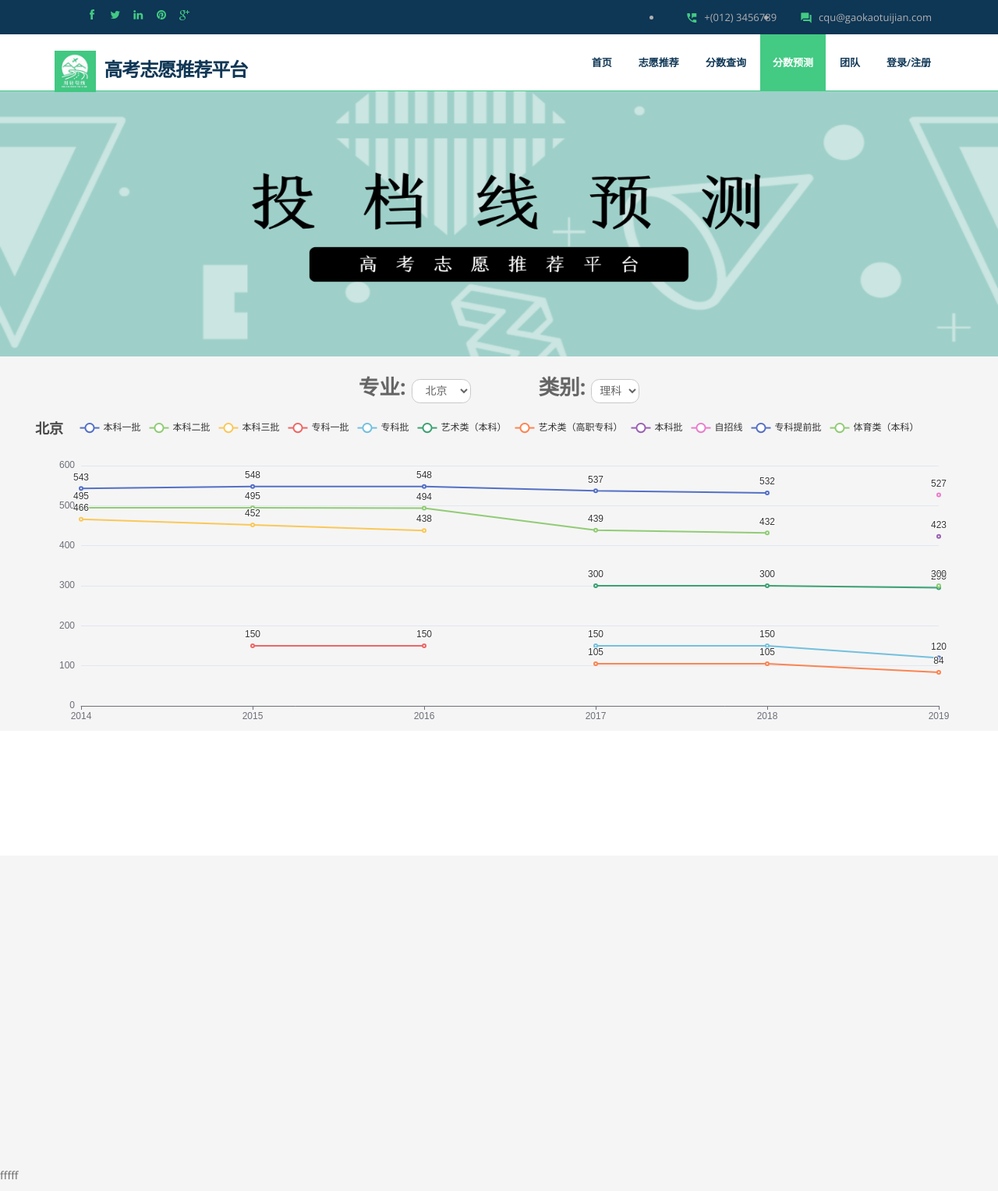
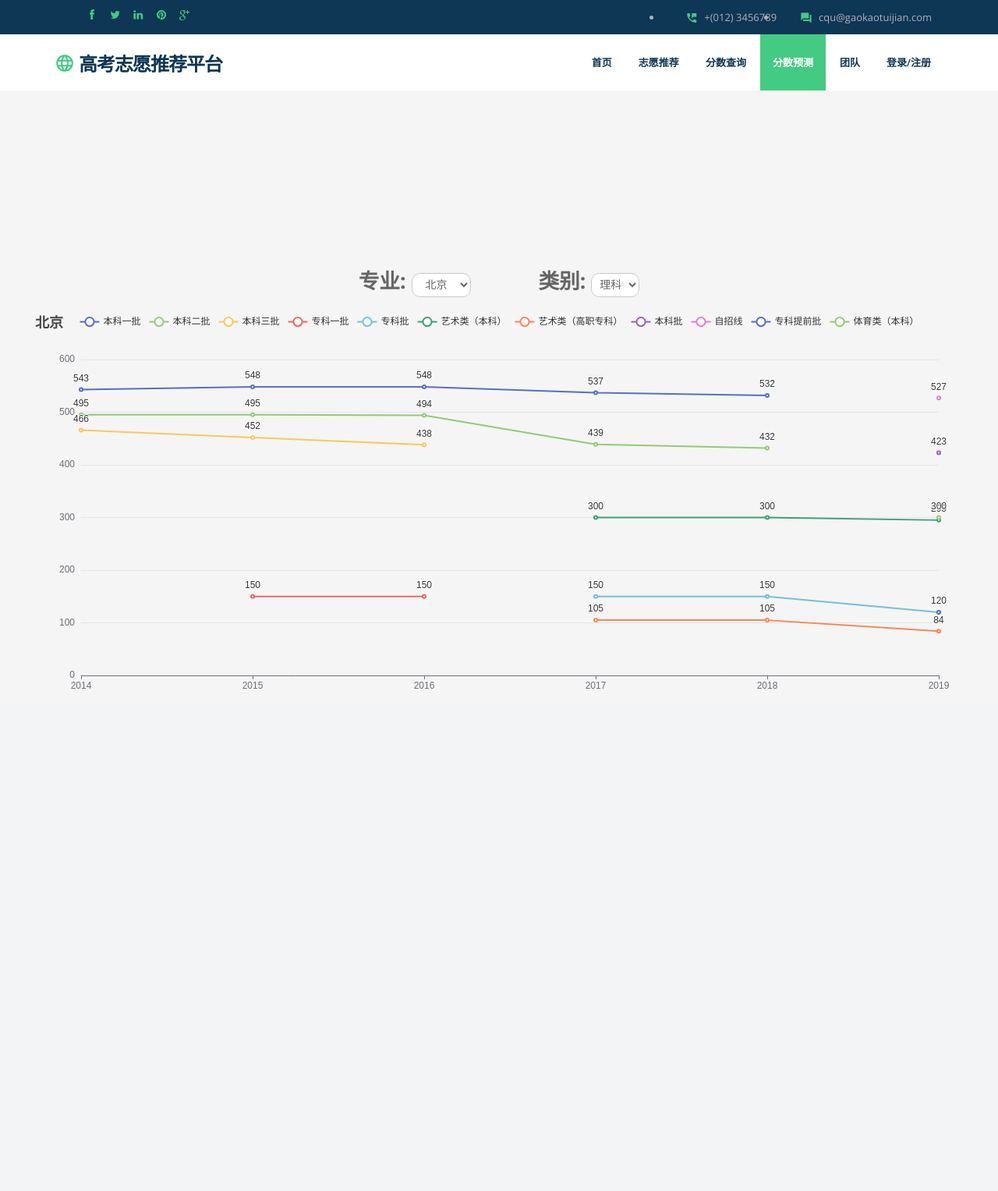
Before and after one commit to LoftyComet/intelligent-recommendations-system-of-college-choosing, a Flask app: page /predict in a window 1280 px wide. Shown: the whole page at 78% size. After the commit the page ends 883 px from the top, so only its background shows below. Run offline with Flask 2, Linux system fonts and the light colour scheme; some libraries are stand-ins or nearby versions.

Commit message:
将动态的页面标题效果应用到所有页面 预测页面调整：增加图表高度; 删除“志愿推荐”后面的小三角;

```diff
--- a/templates/predict.html
+++ b/templates/predict.html
@@ -7,6 +7,7 @@
 	<meta name="viewport" content="width=device-width, initial-scale=1.0" />
 	<meta name="description" content="" />
 	<script src="static/js/echarts.js"></script>
+	<script src="static/js/predict_pro_line.js"></script>
 
 	<!-- css -->
 	<link href="https://fonts.googleapis.com/icon?family=Material+Icons" rel="stylesheet">
@@ -95,20 +96,17 @@
 							<span class="icon-bar"></span>
 							<span class="icon-bar"></span>
 						</button>
-						<a class="navbar-brand" href="/index">
-							<div >
-								<img src="static/img/logo.jpg" width="53" height="53">
-								<i class="icon-info-blocks material-icons"></i>高考志愿推荐平台
-							</div>
-						</a>
+						<a class="navbar-brand" href="/index"><i
+								class="icon-info-blocks material-icons">language</i>高考志愿推荐平台</a>
 					</div>
 					<div class="navbar-collapse collapse ">
 						<ul class="nav navbar-nav">
 							<li><a class="waves-effect waves-dark" href="/index">首页</a></li>
-							<li class="dropdown"><a class="waves-effect waves-dark" href="/test">志愿推荐</a>
+							<li class="dropdown">
+								<a  class="waves-effect waves-dark">志愿推荐</a>
 							</li>
 							<li><a class="waves-effect waves-dark" href="/services">分数查询</a></li>
-							<li class="active"><a href="/predict" class="waves-effect waves-dark">分数预测</a></li>
+							<li class="active"><a  class="waves-effect waves-dark" href="/predict">分数预测</a></li>
 							<li><a class="waves-effect waves-dark" href="/pricing">团队</a></li>
 							<li><a class="waves-effect waves-dark" href="/load">登录/注册</a></li>
 						</ul>
@@ -117,14 +115,19 @@
 			</div>
 		</header><!-- end header -->
 
-		<section id="inner-headline">
-			<div class="about-image">
-				<img src="static/img/yuce.png" width="600" height="340">
-			</div>
+		<section >
+			<iframe
+				id="pageTitle"
+				name="分数线预测"
+				scrolling="no"
+				frameborder="no" border="0"
+				width="100%"
+				height="200"
+				src="static/pageTitle/pageTitle.html">
+			</iframe>
 		</section>
-				<!-- Start Gallery 1-2 -->
+
 		<section>
-			<script src="static/js/predict_pro_line.js"></script>
 			<div class="auto_height">
 				<!--<b><span class="opacity-8">请填写您要查看的预测信息</span></b>-->
 					<br>
@@ -170,7 +173,6 @@
 
 						<strong style="margin-left:30pt;">类别:  </strong>
 						<select class ="center sel" id="select_type" onchange="onSelectType();">
-<!--                            	<option selected="selected" value='' disabled>-请选择-</option>-->
 							<option value="0" selected="selected">理科</option>
 							<option value="0">文科</option>
 
@@ -178,20 +180,8 @@
 					</div>
 					<br>
 
-				<div id="main" style="width: 1200px;height:400px;margin:auto"></div>
-<!--				<script>onSelectPro();</script>-->
+				<div id="main" style="width: 1200px;height:500px;margin:auto"></div>
 			</div>
-		</section>
-
-		<section id="content">
-<!--			<div class="container">-->
-
-		</section>
-		<section id="content2">
-<!--			<div class="container">-->
-			<div id="main2" style="width: 1200px;height:400px;margin:auto"></div>
-			<p>fffff</p>
-
 		</section>
 
 		<!--// End Gallery 1-2 -->
```
Also changed, not shown: templates/load.html (+12 -4 lines), templates/pricing.html (+12 -4 lines), templates/services.html (+11 -4 lines), templates/test.html (+10 -8 lines).
